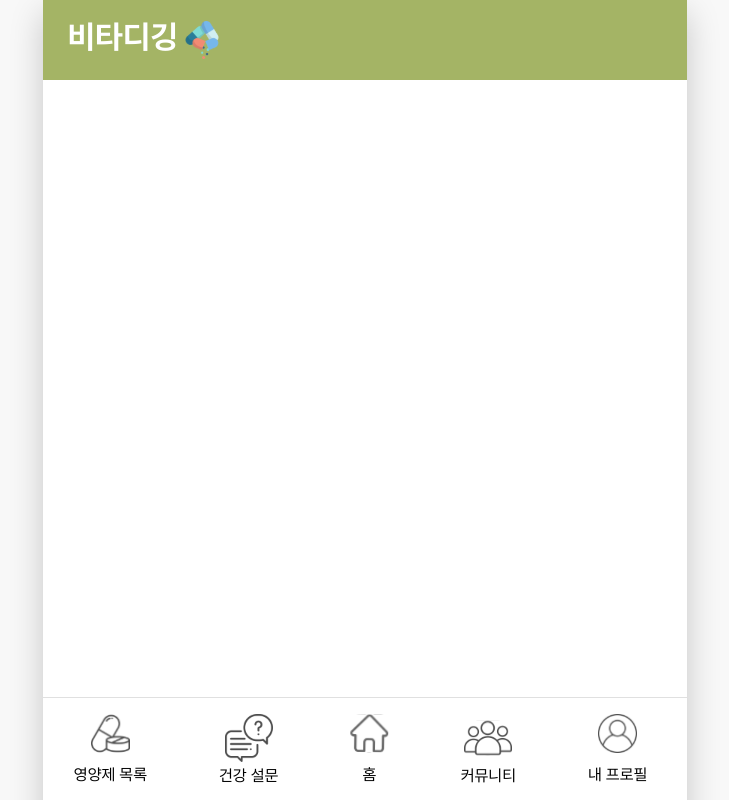
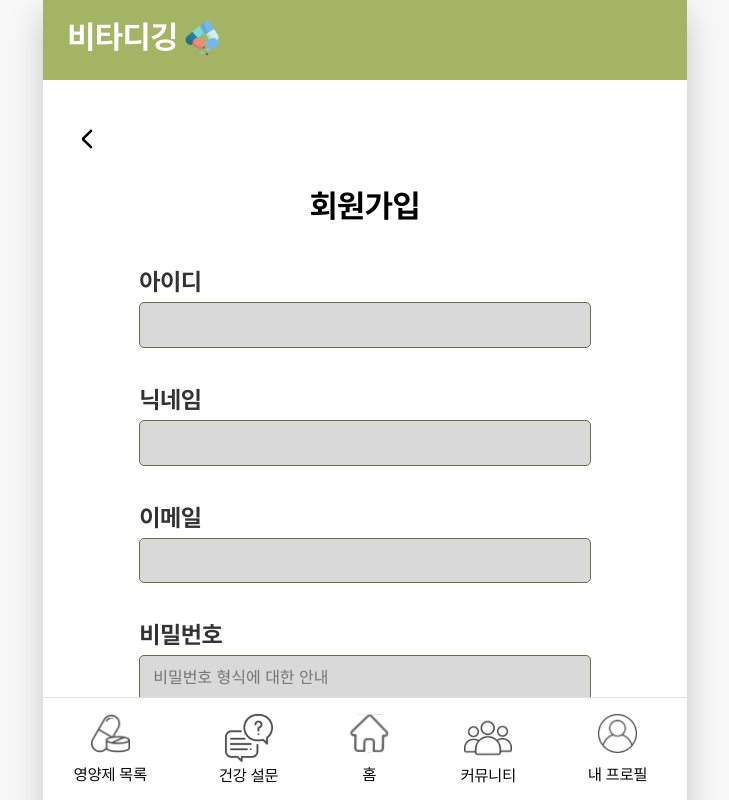
Before and after one commit to DS-VitaDigging/front-end, a React (Create React App) app in the folder vita-digging/: page /signup in a window 1280 px wide. Shown: the whole page, without its empty margins (275-1004 px from the left). Built offline with nearby package versions, Linux system fonts and the light colour scheme; the HTML template or start-up script is replaced by a standard one.

Commit message:
feat: 로그인페이지 작업 완료 (#9)
Co-authored-by: Soy Park <90364636+soyyyyy@users.noreply.github.com>

```diff
--- /dev/null
+++ b/vita-digging/src/pages/Login/Login.jsx
@@ -0,0 +1,47 @@
+/** @jsxImportSource @emotion/react */
+import { useState } from 'react';
+import * as styles from './Login.style';
+
+const Login = () => {
+  const [id, setId] = useState('');
+  const [password, setPassword] = useState('');
+
+  const handleLogin = () => {
+    console.log('로그인 시도:', id, password);
+  };
+
+  return (
+    <div css={styles.wrapper}>
+      <img src="/images/login_banner.svg" alt="Login_Banner" css={styles.logo} />
+
+      <div css={styles.fieldGroup}>
+        <label htmlFor="id" css={styles.label}>아이디</label>
+        <input
+          id="id"
+          type="text"
+          value={id}
+          onChange={(e) => setId(e.target.value)}
+          css={styles.input}
+        />
+      </div>
+
+      <div css={styles.fieldGroup}>
+        <label htmlFor="password" css={styles.label}>비밀번호</label>
+        <input
+          id="password"
+          type="password"
+          value={password}
+          onChange={(e) => setPassword(e.target.value)}
+          css={styles.input}
+        />
+      </div>
+
+      <div css={styles.buttonGroup}>
+        <button css={styles.loginButton} onClick={handleLogin}>로그인</button>
+        <button css={styles.signupButton}>회원가입</button>
+      </div>
+    </div>
+  );
+};
+
+export default Login;
--- /dev/null
+++ b/vita-digging/src/pages/Login/Login.style.js
@@ -0,0 +1,78 @@
+import { css } from '@emotion/react';
+
+export const wrapper = css`
+    padding: 6rem;
+    margin-top: 10.9rem;
+    overflow: hidden;
+`;
+
+export const logo = css`
+    width: 90%;
+    display: block;
+    margin: 0 auto 2rem auto;
+    margin-bottom: 4rem;
+`;
+
+export const fieldGroup = css`
+  margin-bottom: 2.5rem;
+`;
+
+export const label = css`
+  display: block;
+  font-size: 1.5rem;
+  font-weight: bold;
+  margin-bottom: 0.5rem;
+  color: #333;
+`;
+
+export const input = css`
+  width: 100%;
+  padding: 0.8rem;
+  border: 1px solid #626f47;
+  border-radius: 5px;
+  font-size: 1rem;
+  background-color: #d9d9d9;
+
+  &:focus {
+    background-color: #f5f5f5;
+    outline: none;
+  }
+`;
+
+export const buttonGroup = css`
+  display: flex;
+  flex-direction: column;
+  gap: 1rem;
+  margin-top: 2rem;
+`;
+
+export const loginButton = css`
+  margin-top: 2rem;
+  padding: 0.8rem;
+  font-size: 1.5rem;
+  background-color: #626f47;
+  color: white;
+  border: none;
+  border-radius: 5px;
+  font-weight: bold;
+  cursor: pointer;
+
+  &:hover {
+    background-color: #4a5534;
+  }
+`;
+
+export const signupButton = css`
+  padding: 0.8rem;
+  font-size: 1.5rem;
+  background-color: #a4b465;
+  color: white;
+  border: none;
+  border-radius: 5px;
+  font-weight: bold;
+  cursor: pointer;
+
+  &:hover {
+    background-color: #8a9a4d;
+  }
+`;
--- /dev/null
+++ b/vita-digging/src/pages/Signup/Signup.jsx
@@ -0,0 +1,110 @@
+/** @jsxImportSource @emotion/react */
+import { useState } from 'react';
+import * as styles from './Signup.style';
+import { useNavigate } from 'react-router-dom';
+
+const Signup = () => {
+  const navigate = useNavigate();
+
+  const [form, setForm] = useState({
+    id: '',
+    nickname: '',
+    email: '',
+    password: '',
+    confirmPassword: '',
+    birth: '',
+    gender: '',
+  });
+
+  const [errors, setErrors] = useState({
+    passwordFormat: false,
+    passwordMatch: false,
+  });
+
+  const handleChange = (e) => {
+    const { name, value } = e.target;
+
+    setForm((prev) => ({ ...prev, [name]: value }));
+
+    if (name === 'password') {
+      setErrors((prev) => ({
+        ...prev,
+        passwordFormat: !/^(?=.*[A-Za-z])(?=.*\d)[A-Za-z\d]{6,}$/.test(value), //영문자 숫자 조합으로 6자 이상!
+      }));
+    }
+
+    if (name === 'confirmPassword') {
+      setErrors((prev) => ({
+        ...prev,
+        passwordMatch: value !== form.password,
+      }));
+    }
+  };
+
+  const handleSignup = () => {
+    console.log('회원가입 정보:', form);
+  };
+
+  return (
+    <div css={styles.wrapper}>
+      <button css={styles.backButton} onClick={() => navigate('/login')}>
+        <img src="/icons/back.svg" alt="뒤로가기" />
+      </button>
+
+      <h1 css={styles.title}>회원가입</h1>
+
+      <div css={styles.fieldGroup}>
+        <label css={styles.label}>아이디</label>
+        <input type="text" name="id" value={form.id} onChange={handleChange} css={styles.input} />
+      </div>
+
+      <div css={styles.fieldGroup}>
+        <label css={styles.label}>닉네임</label>
+        <input type="text" name="nickname" value={form.nickname} onChange={handleChange} css={styles.input} />
+      </div>
+
+      <div css={styles.fieldGroup}>
+        <label css={styles.label}>이메일</label>
+        <input type="email" name="email" value={form.email} onChange={handleChange} css={styles.input} />
+      </div>
+
+      <div css={styles.fieldGroup}>
+        <label css={styles.label}>비밀번호</label>
+        <input type="password" name="password" value={form.password} onChange={handleChange} css={styles.input} placeholder="비밀번호 형식에 대한 안내" />
+        {errors.passwordFormat && <p css={styles.warning}>비밀번호 형식이 일치하지 않습니다.</p>}
+      </div>
+
+      <div css={styles.fieldGroup}>
+        <label css={styles.label}>비밀번호 확인</label>
+        <input type="password" name="confirmPassword" value={form.confirmPassword} onChange={handleChange} css={styles.input} placeholder="비밀번호를 다시 입력해 주세요" />
+        {errors.passwordMatch && <p css={styles.warning}>비밀번호가 일치하지 않습니다.</p>}
+      </div>
+
+      <div css={styles.fieldGroup}>
+        <label css={styles.label}>생년월일</label>
+        <p css={styles.description}>더 알맞는 영양제 추천을 위해서 생년월일을 입력해 주세요!</p>
+        <input type="date" name="birth" value={form.birth} onChange={handleChange} css={styles.input} />
+      </div>
+
+      <div css={styles.fieldGroup}>
+        <label css={styles.label}>성별</label>
+        <p css={styles.description}>더 알맞는 영양제 추천을 위해서 성별을 입력해 주세요!</p>
+        <div css={styles.genderGroup}>
+        <input type="radio" id="female" name="gender" value="female" onChange={handleChange} checked={form.gender === 'female'} />
+        <label htmlFor="female">여자</label>
+
+        <input type="radio" id="male" name="gender" value="male" onChange={handleChange} checked={form.gender === 'male'} />
+        <label htmlFor="male">남자</label>
+
+        <input type="radio" id="other" name="gender" value="other" onChange={handleChange} checked={form.gender === 'other'} />
+        <label htmlFor="other">기타</label>
+        </div>
+
+      </div>
+
+      <button css={styles.signupButton} onClick={handleSignup}>회원가입</button>
+    </div>
+  );
+};
+
+export default Signup;
--- /dev/null
+++ b/vita-digging/src/pages/Signup/Signup.style.js
@@ -0,0 +1,112 @@
+import { css } from '@emotion/react';
+
+export const wrapper = css`
+  padding: 6rem;
+  margin-top: 5.9rem;
+  overflow: hidden;
+  position: relative;
+`;
+
+export const backButton = css`
+  position: absolute;
+  top: 2rem;
+  left: 2rem;
+  background: none;
+  border: none;
+  cursor: pointer;
+
+  img {
+    width: 24px;
+    height: 24px;
+  }
+`;
+
+export const title = css`
+  text-align: center;
+  font-size: 2rem;
+  font-weight: bold;
+  margin-bottom: 3rem;
+`;
+
+export const fieldGroup = css`
+  margin-bottom: 2.5rem;
+`;
+
+export const label = css`
+  display: block;
+  font-size: 1.5rem;
+  font-weight: bold;
+  margin-bottom: 0.5rem;
+  color: #333;
+`;
+
+export const description = css`
+  font-size: 1rem;
+  color: #888;
+  margin-bottom: 0.8rem;
+`;
+
+export const input = css`
+  width: 100%;
+  padding: 0.8rem;
+  border: 1px solid #626f47;
+  border-radius: 5px;
+  font-size: 1rem;
+  background-color: #d9d9d9;
+
+  &:focus {
+    background-color: #f5f5f5;
+    outline: none;
+  }
+`;
+
+export const warning = css`
+  font-size: 0.9rem;
+  color: #A4B465;
+  margin-top: 0.5rem;
+`;
+
+export const genderGroup = css`
+  display: flex;
+  gap: 1rem;
+
+  input[type="radio"] {
+    display: none;
+  }
+
+  label {
+    padding: 0.8rem 1.2rem;
+    border: 2px solid #ccc;
+    border-radius: 5px;
+    background-color: #fff;
+    cursor: pointer;
+    font-size: 1rem;
+    user-select: none;
+
+    transition: background-color 0.2s, border-color 0.2s;
+  }
+
+  input[type="radio"]:checked + label {
+    background-color: #A4B465;
+    border-color: #A4B465;
+    color: white;
+  }
+`;
+
+
+export const signupButton = css`
+  margin-top: 2rem;
+  padding: 1rem;
+  font-size: 1.5rem;
+  background-color: #626F47;
+  color: white;
+  border: none;
+  border-radius: 5px;
+  font-weight: bold;
+  cursor: pointer;
+  width: 100%;
+
+  &:hover {
+    background-color: #4a5534;
+  }
+`;
--- a/vita-digging/src/router.js
+++ b/vita-digging/src/router.js
@@ -1,10 +1,14 @@
 import { Routes, Route } from 'react-router-dom';
 import Home from './pages/Home/Home';
+import Login from './pages/Login/Login';
+import Signup from './pages/Signup/Signup';
 
 export const AppRouter = () => {
     return (
         <Routes>
             <Route path="/" element={<Home />} />
+            <Route path="/login" element={<Login />} />
+            <Route path="/signup" element={<Signup />} />
         </Routes>
     );
 };
```
Also changed, not shown: vita-digging/public/icons/back.svg (added), vita-digging/public/images/login_banner.svg (added).
